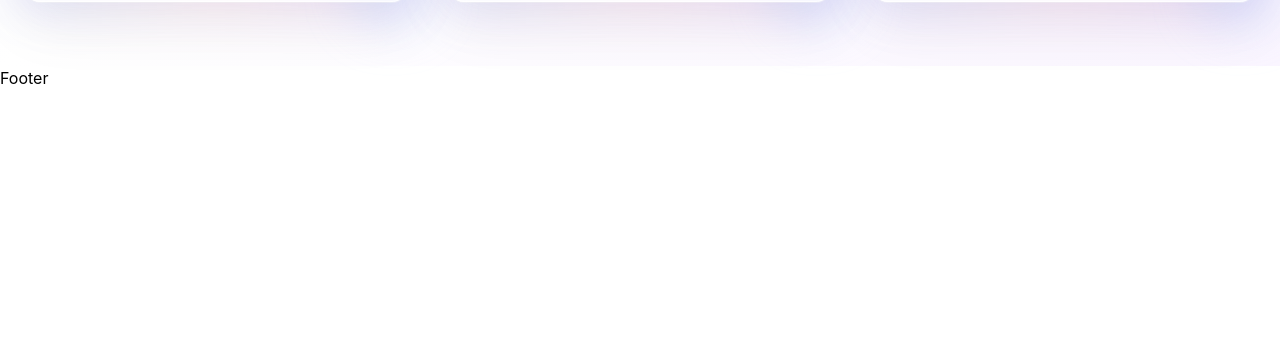
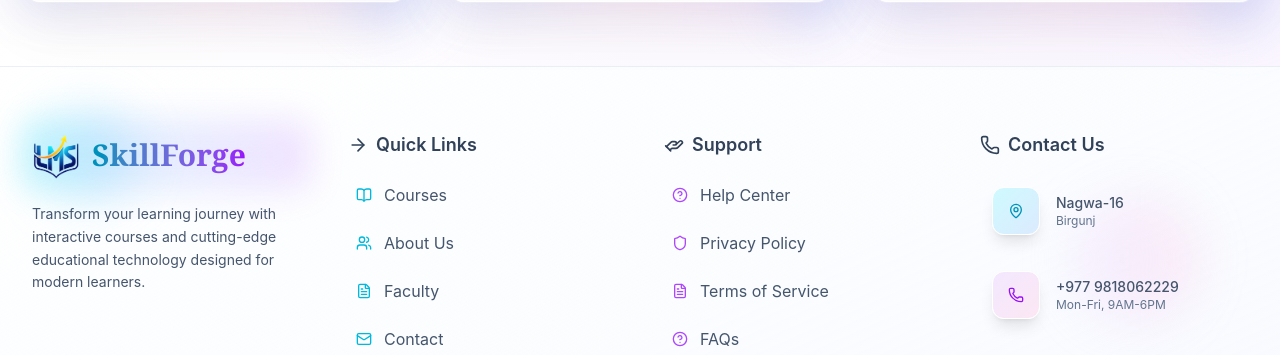
Before and after one commit to lord-amresh/LMS, a React (Vite) app in the folder frontend/: page / in a window 1280 px wide. Shown: the part 2437-2792 px from the top of the page. Before the commit the page ends 2527 px from the top, so only its background shows below. Built offline with nearby package versions, Linux system fonts and the light colour scheme; no server answers.

Commit message:
homepage completed

```diff
--- a/frontend/package.json
+++ b/frontend/package.json
@@ -15,6 +15,7 @@
     "lucide-react": "^1.14.0",
     "react": "^19.1.0",
     "react-dom": "^19.1.0",
+    "react-icons": "^5.6.0",
     "react-router-dom": "^7.14.2",
     "react-toastify": "^11.1.0",
     "tailwindcss": "^4.2.4"
--- a/frontend/src/assets/dummyFooter.js
+++ b/frontend/src/assets/dummyFooter.js
@@ -40,13 +40,13 @@
 
 
 export const contactInfo = {
-addressLine1: '123 Triveni Nagar',
-city: 'Lucknow',
-phone: '+91 8299431275',
+addressLine1: 'Nagwa-16',
+city: 'Birgunj',
+phone: '+977 9818062229',
 phoneHours: 'Mon-Fri, 9AM-6PM',
-email: 'hexagonsservices@gmail.com',
-website: 'https://hexagondigitalservices.com',
-designBy: 'HexagonDigitalServices'
+email: 'amresh981806@gmail.com',
+website: 'https://portfolio.amresh.com.np',
+designBy: 'Amresh Chaurasia'
 };
 
 
--- a/frontend/src/components/Footer.jsx
+++ b/frontend/src/components/Footer.jsx
@@ -1,9 +1,232 @@
-import React from 'react'
+import React from "react";
+import {
+  footerStyles,
+  footerBackgroundStyles,
+  contactIconGradients,
+  iconColors,
+  footerCustomStyles,
+} from "../assets/dummyStyles";
+import {
+  socialIcons,
+  quickLinks,
+  supportLinks,
+  contactInfo,
+} from "../assets/dummyFooter";
+import logo from '../assets/logo.png';
+// Standard UI icons from Lucide
+import {
+  Mail,
+  Phone,
+  MapPin,
+  ArrowRight,
+  BookOpen,
+  Users,
+  FileText,
+  HelpCircle,
+  Shield,
+  HandHelping,
+} from "lucide-react";
+
+// Robust brand icons from React Icons (Font Awesome)
+import { FaTwitter, FaInstagram, FaLinkedinIn, FaGithub } from "react-icons/fa";
+
+const iconMap = {
+  // Lucide Icons
+  Mail,
+  Phone,
+  MapPin,
+  ArrowRight,
+  BookOpen,
+  Users,
+  FileText,
+  HelpCircle,
+  Shield,
+  HandHelping,
+  // Brand Icons
+  Twitter: FaTwitter,
+  Instagram: FaInstagram,
+  Linkedin: FaLinkedinIn,
+  Github: FaGithub,
+};
 
 const Footer = () => {
   return (
-    <div>Footer</div>
-  )
-}
+    <footer className={footerStyles.footer}>
+      <div className={footerBackgroundStyles.backgroundContainer}>
+        <div className={footerBackgroundStyles.floatingOrb1}></div>
+        <div className={footerBackgroundStyles.floatingOrb2}></div>
+        <div className={footerBackgroundStyles.floatingOrb3}></div>
+        <div className={footerBackgroundStyles.floatingOrb4}></div>
 
-export default Footer
+        <div className={footerBackgroundStyles.gridOverlay}>
+          <div
+            className="w-full h-full"
+            style={{
+              backgroundImage: `linear-gradient(rgba(99, 102, 241, 0.1) 1px, transparent 1px),
+                              linear-gradient(90deg, rgba(99, 102, 241, 0.1) 1px, transparent 1px)`,
+              backgroundSize: "50px 50px",
+            }}
+          />
+        </div>
+      </div>
+
+      <div className={footerStyles.container}>
+        <div className={footerStyles.grid}>
+          <div className={footerStyles.brandSection}>
+            <div className={footerStyles.brandTransform}>
+              <div className={footerStyles.brandContainer}>
+                <div className={footerStyles.brandGradient}></div>
+                <div className="relative font-serif flex items-center gap-3">
+                  <img src={logo} alt="logo" className="w-12 h-12" />
+                  <h3 className={footerStyles.brandTitle}>SkillForge</h3>
+                </div>
+              </div>
+              <p className={footerStyles.brandDescription}>
+                Transform your learning journey with interactive courses and
+                cutting-edge educational technology designed for modern learners.
+              </p>
+            </div>
+          </div>
+
+          {/* Quick Links */}
+          <div>
+            <h4 className={`${footerStyles.sectionHeader} ${iconColors.cyan}`}>
+              <ArrowRight className={footerStyles.sectionIcon} />
+              Quick Links
+            </h4>
+            <ul className={footerStyles.linksList}>
+              {quickLinks.map((link, index) => {
+                const Icon = iconMap[link.iconKey] || ArrowRight;
+                return (
+                  <li key={link.name}>
+                    <a
+                      href={link.href}
+                      className={`${footerStyles.linkItem} ${iconColors.cyan}`}
+                      style={{ transitionDelay: `${index * 80}ms` }}
+                    >
+                      <Icon className={`${footerStyles.linkIcon} ${iconColors.cyan}`} />
+                      <span className="truncate">{link.name}</span>
+                    </a>
+                  </li>
+                );
+              })}
+            </ul>
+          </div>
+
+          {/* Support Links */}
+          <div>
+            <h4 className={`${footerStyles.sectionHeader} ${iconColors.purple}`}>
+              <HandHelping className={footerStyles.sectionIcon} />
+              Support
+            </h4>
+            <ul className={footerStyles.linksList}>
+              {supportLinks.map((link, index) => {
+                const Icon = iconMap[link.iconKey] || HelpCircle;
+                return (
+                  <li key={link.name}>
+                    <a
+                      href={link.href}
+                      className={`${footerStyles.linkItem} ${iconColors.purple}`}
+                      style={{ transitionDelay: `${index * 80}ms` }}
+                    >
+                      <Icon className={`${footerStyles.linkIcon} ${iconColors.purple}`} />
+                      <span className="truncate">{link.name}</span>
+                    </a>
+                  </li>
+                );
+              })}
+            </ul>
+          </div>
+
+          {/* Contact Info */}
+          <div>
+            <h4 className={`${footerStyles.sectionHeader} ${iconColors.emerald}`}>
+              <Phone className={footerStyles.sectionIcon} />
+              Contact Us
+            </h4>
+            <div className={footerStyles.contactSpace}>
+              <div className={footerStyles.contactItem}>
+                <div className={`${footerStyles.contactIconContainer} ${contactIconGradients.address}`}>
+                  <MapPin className={`${footerStyles.contactIcon} ${iconColors.cyan600}`} />
+                </div>
+                <div className={footerStyles.contactTextContainer}>
+                  <p className={footerStyles.contactTextPrimary}>{contactInfo.addressLine1}</p>
+                  <p className={footerStyles.contactTextSecondary}>{contactInfo.city}</p>
+                </div>
+              </div>
+              <div className={footerStyles.contactItem}>
+                <div className={`${footerStyles.contactIconContainer} ${contactIconGradients.phone}`}>
+                  <Phone className={`${footerStyles.contactIcon} ${iconColors.purple600}`} />
+                </div>
+                <div className={footerStyles.contactTextContainer}>
+                  <p className={footerStyles.contactTextPrimary}>{contactInfo.phone}</p>
+                  <p className={footerStyles.contactTextSecondary}>{contactInfo.phoneHours}</p>
+                </div>
+              </div>
+              <div className={footerStyles.contactItem}>
+                <div className={`${footerStyles.contactIconContainer} ${contactIconGradients.email}`}>
+                  <Mail className={`${footerStyles.contactIcon} ${iconColors.emerald600}`} />
+                </div>
+                <div className={footerStyles.contactTextContainer}>
+                  <p className={footerStyles.contactTextPrimary}>{contactInfo.email}</p>
+                </div>
+              </div>
+            </div>
+          </div>
+        </div>
+
+        {/* Social Section */}
+        <div className={footerStyles.socialSection}>
+          <div className={footerStyles.socialContainer}>
+            <div className={footerStyles.socialIconsContainer}>
+              {socialIcons.map((social, index) => {
+                // Fallback to HelpCircle if mapping fails
+                const IconComponent = iconMap[social.iconKey] || HelpCircle;
+                return (
+                  <a
+                    key={social.name}
+                    href={social.url}
+                    aria-label={social.name}
+                    className={footerStyles.socialIconLink}
+                    style={{ animationDelay: `${index * 80}ms` }}
+                  >
+                    <div className={`${footerStyles.socialIconContainer} ${social.bgColor}`}>
+                      <div className={footerStyles.socialIconInner}>
+                        <IconComponent className={footerStyles.socialIcon} />
+                      </div>
+                      <div className={footerStyles.socialTooltip}>
+                        {social.name}
+                        <div className={footerStyles.socialTooltipArrow} />
+                      </div>
+                    </div>
+                  </a>
+                );
+              })}
+            </div>
+
+            <div className={footerStyles.designCredit}>
+                <div className={footerStyles.designCreditContainer}>
+                    <div className={footerStyles.designCreditGradient}></div>
+                    <p className={footerStyles.designCreditText}>
+                    Designed by{" "}
+                    <a
+                        href={contactInfo.website}
+                        target="_blank"
+                        className={footerStyles.designCreditLink}
+                    >
+                        {contactInfo.designBy}
+                    </a>
+                    </p>
+                </div>
+                </div>
+
+          </div>
+        </div>
+      </div>
+
+      <style>{footerCustomStyles}</style>
+    </footer>
+  );
+};
+
+export default Footer;
```
Also changed, not shown: 2 other files (tests, documents, lock files or other folders).
